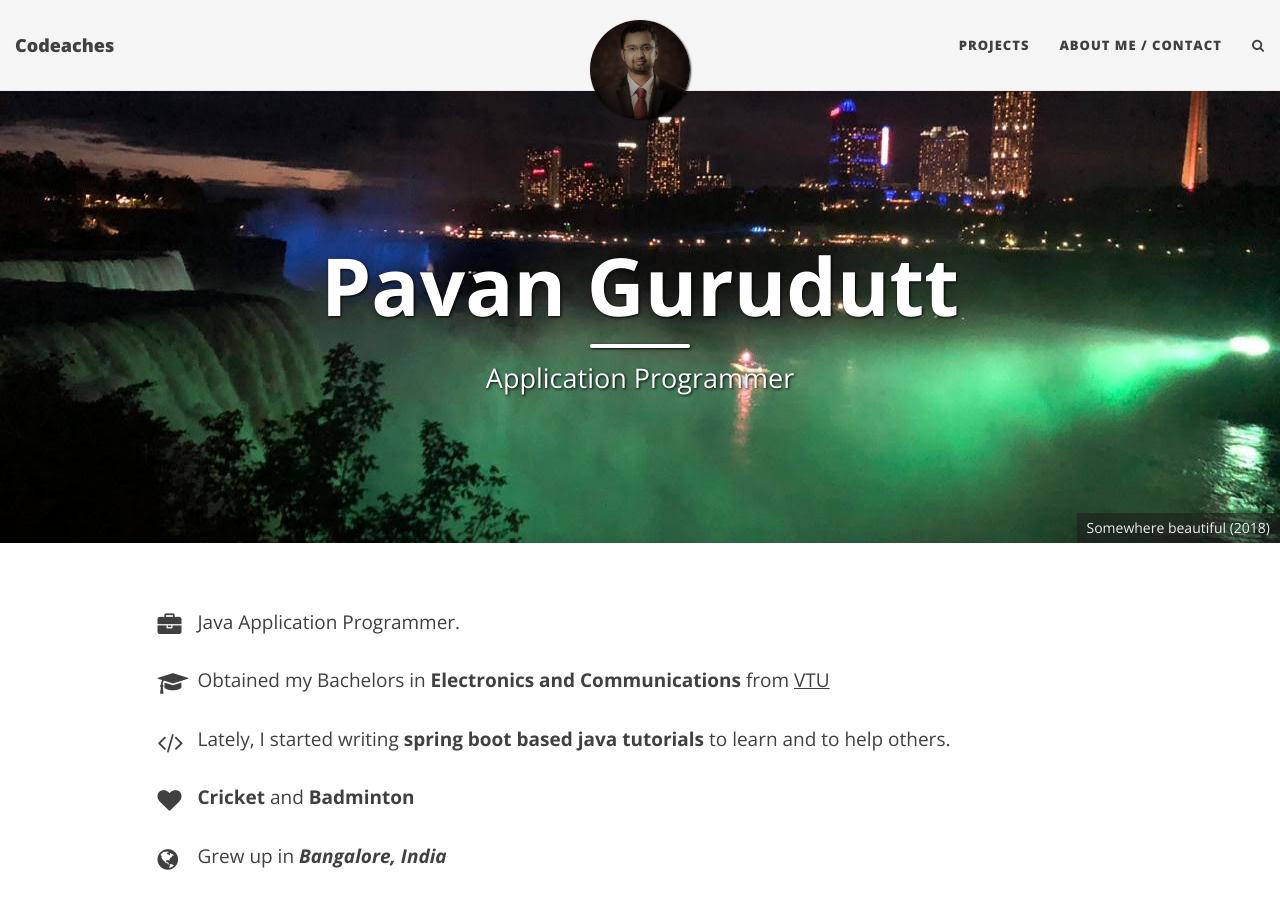
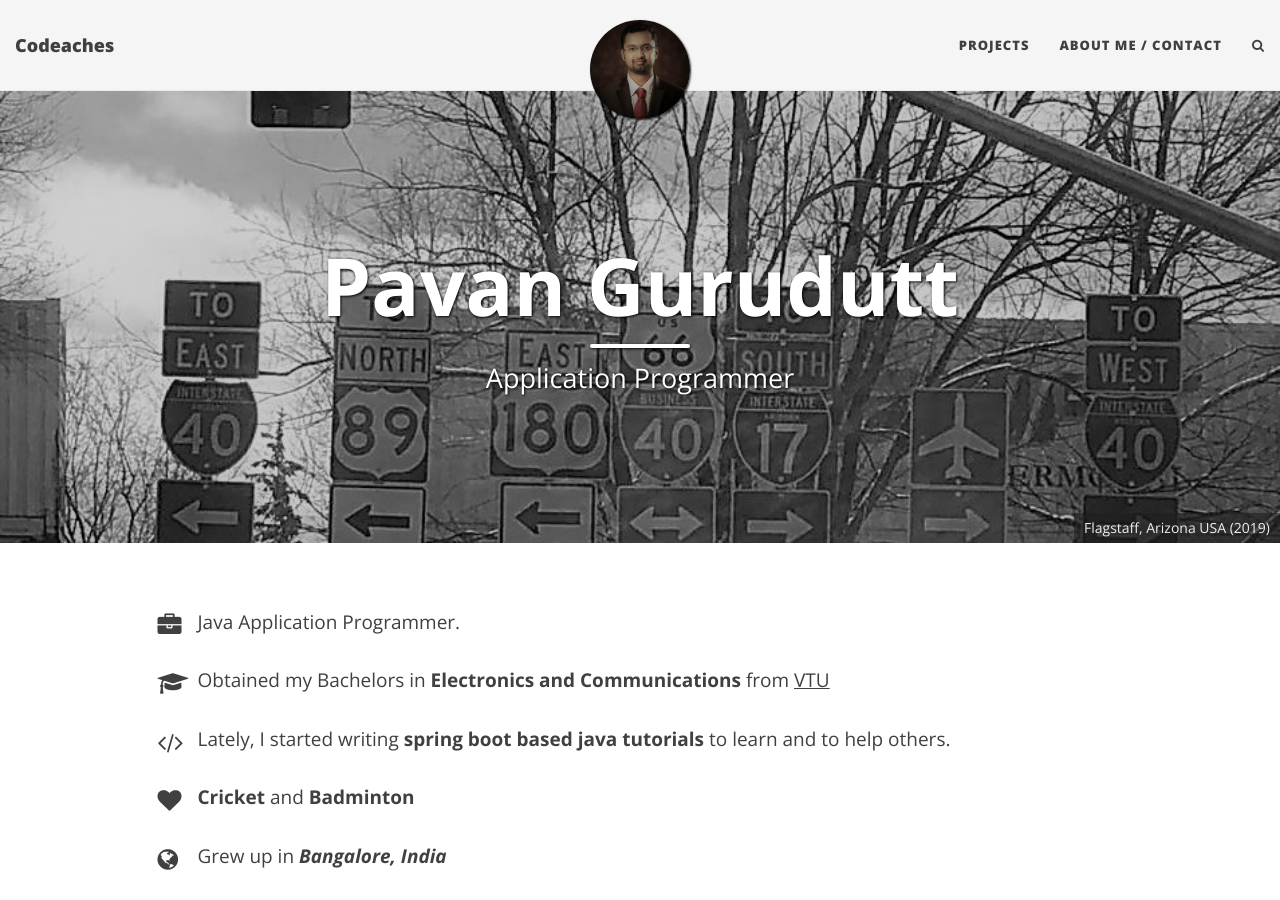
Before and after one commit to codeaches/codeaches.github.io, a Jekyll site: the page built from aboutme.html, in a window 1280 px wide and 900 px high. Built offline with Jekyll 4.4.1, drawn with Linux system fonts in a browser that asks for light colours; nearby versions of some CDN libraries.

Commit message:
no message

```diff
--- a/aboutme.html
+++ b/aboutme.html
@@ -4,6 +4,7 @@ title: Pavan Gurudutt
 subtitle: "Application Programmer"
 css: "/css/aboutme.css"
 bigimg:
+- "/img/big-imgs/big1.jpg" : "Flagstaff, Arizona USA (2019)"
 - "/img/big-imgs/big2.jpeg" : "Somewhere beautiful (2018)"
 ---
 <div id="aboutme-section">
```
Also changed, not shown: img/big-imgs/big1.jpg (added).
